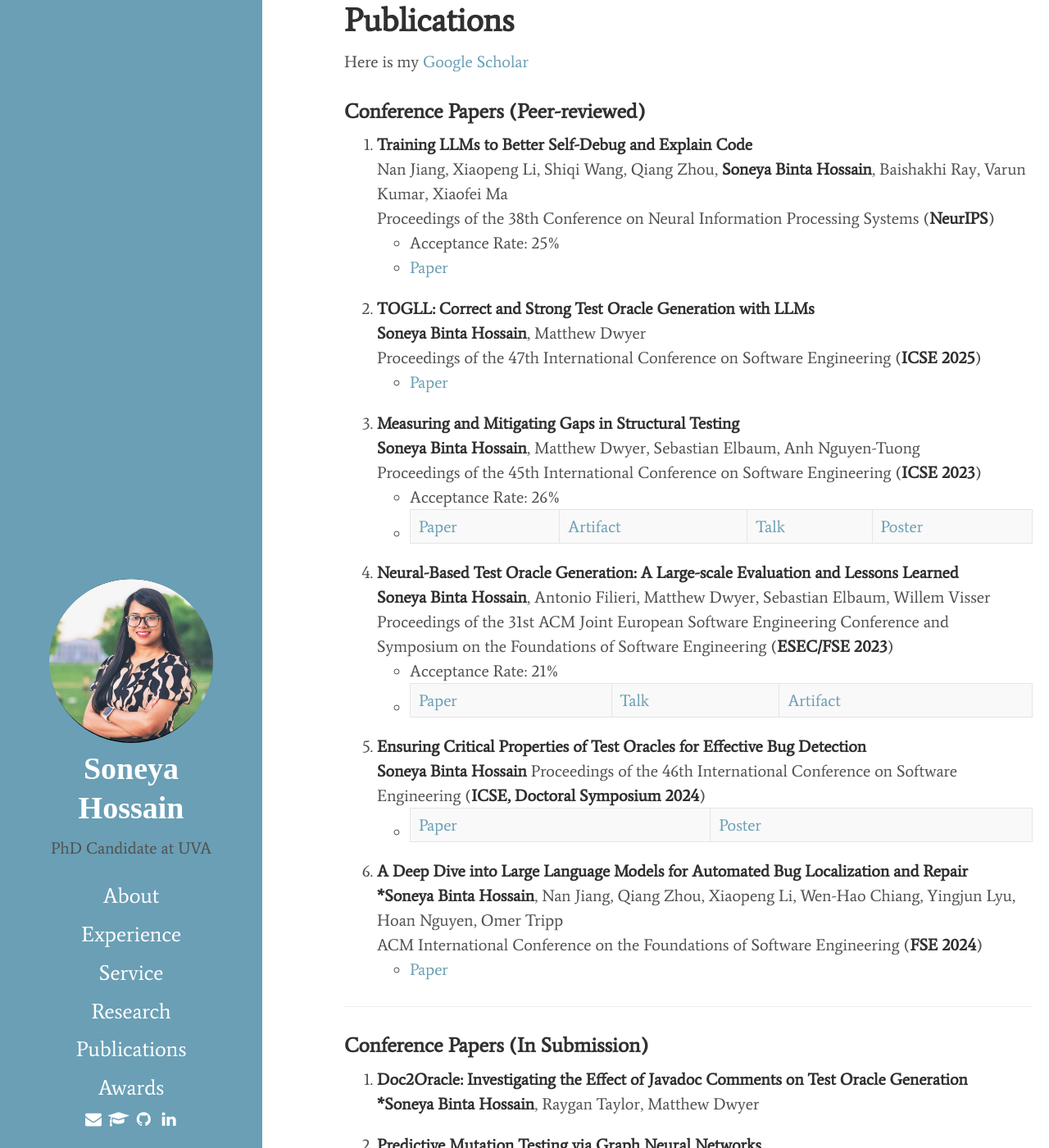
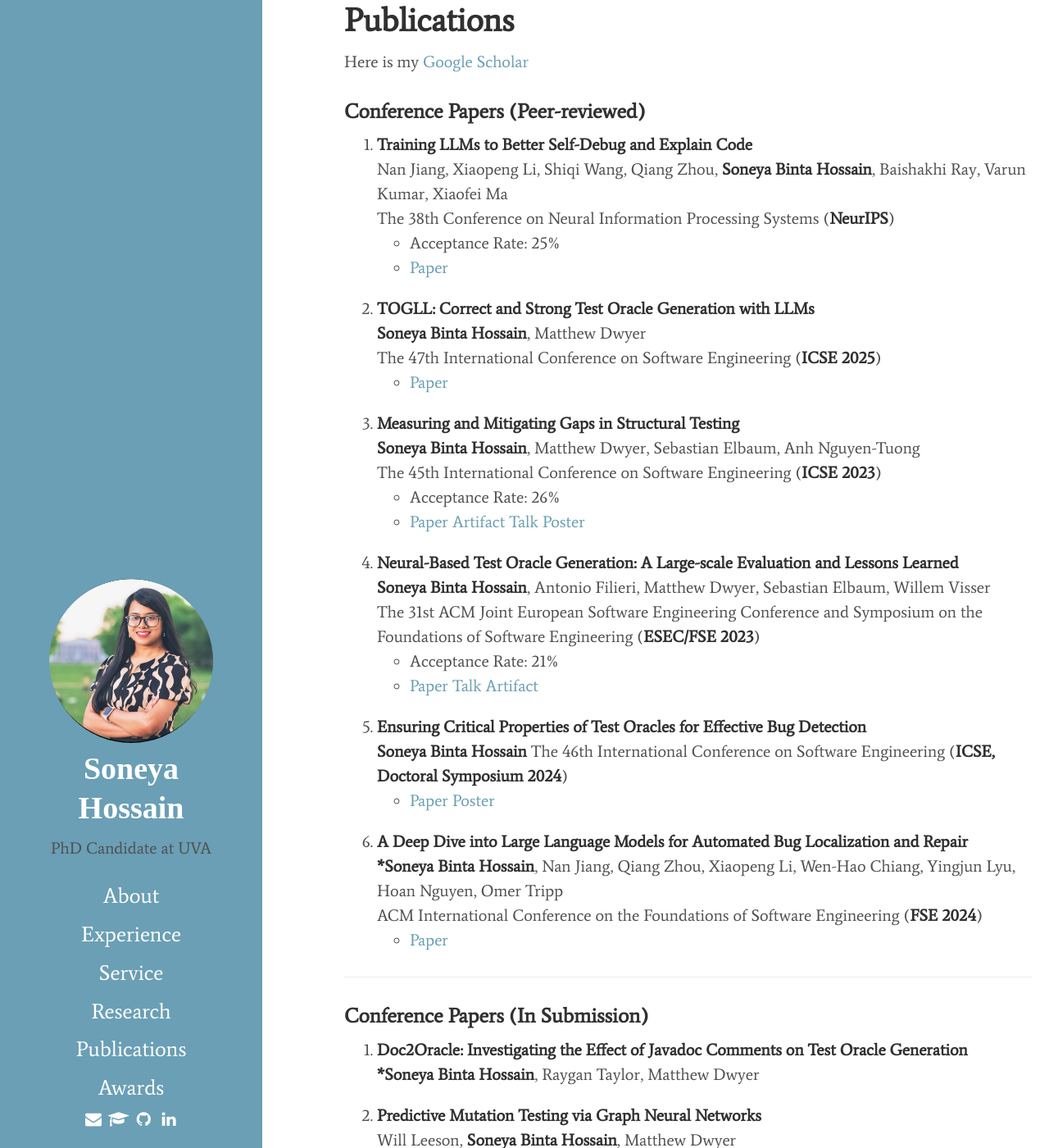
Before and after one commit to soneyahossain/soneyahossain.github.io, a Jekyll site: the page built from publications.md, in a window 1280 px wide and 1400 px high. Shown: the whole window at 82% size. Built offline with Jekyll 4.4.1, drawn with Linux system fonts in a browser that asks for light colours; cached includes are drawn as plain includes.

Commit message:
publication

```diff
--- a/publications.md
+++ b/publications.md
@@ -9,31 +9,31 @@ Here is my [Google Scholar](https://scholar.google.com/citations?user=xDDfwB8AAA
 
 1. **Training LLMs to Better Self-Debug and Explain Code**
    Nan Jiang, Xiaopeng Li, Shiqi Wang, Qiang Zhou, **Soneya Binta Hossain**, Baishakhi Ray, Varun Kumar, Xiaofei Ma
-   Proceedings of the 38th Conference on Neural Information Processing Systems (**NeurIPS**)
+   The 38th Conference on Neural Information Processing Systems (**NeurIPS**)
    - Acceptance Rate: 25%
    - [Paper](https://arxiv.org/pdf/2405.18649)
 
 2. **TOGLL: Correct and Strong Test Oracle Generation with LLMs**
    **Soneya Binta Hossain**, Matthew Dwyer
-   Proceedings of the 47th International Conference on Software Engineering (**ICSE 2025**)
+   The 47th International Conference on Software Engineering (**ICSE 2025**)
    - [Paper](https://doi.org/10.48550/arXiv.2405.03786)
 
 3. **Measuring and Mitigating Gaps in Structural Testing**
    **Soneya Binta Hossain**, Matthew Dwyer, Sebastian Elbaum, Anh Nguyen-Tuong
-   Proceedings of the 45th International Conference on Software Engineering (**ICSE 2023**)
+   The 45th International Conference on Software Engineering (**ICSE 2023**)
    - Acceptance Rate: 26%
-   - [Paper](https://conf.researchr.org/details/icse-2023/icse-2023-technical-track/131/Measuring-and-Mitigating-Gaps-in-Structural-Testing) | [Artifact](https://github.com/soneyahossain/hcc-gap-recommender/tree/main) | [Talk](assets/presentations/ICSE-2023-talk.pdf) | [Poster](assets/presentations/ICSE2023_poster_soneya.pdf)
+   - [Paper](https://conf.researchr.org/details/icse-2023/icse-2023-technical-track/131/Measuring-and-Mitigating-Gaps-in-Structural-Testing)  [Artifact](https://github.com/soneyahossain/hcc-gap-recommender/tree/main)  [Talk](assets/presentations/ICSE-2023-talk.pdf)  [Poster](assets/presentations/ICSE2023_poster_soneya.pdf)
 
 4. **Neural-Based Test Oracle Generation: A Large-scale Evaluation and Lessons Learned**
    **Soneya Binta Hossain**, Antonio Filieri, Matthew Dwyer, Sebastian Elbaum, Willem Visser
-   Proceedings of the 31st ACM Joint European Software Engineering Conference and Symposium on the Foundations of Software Engineering (**ESEC/FSE 2023**)
+   The 31st ACM Joint European Software Engineering Conference and Symposium on the Foundations of Software Engineering (**ESEC/FSE 2023**)
    - Acceptance Rate: 21%
-   - [Paper](https://dl.acm.org/doi/abs/10.1145/3611643.3616265) | [Talk](assets/presentations/FSE-2023-talk.pdf) | [Artifact](https://doi.org/10.6084/m9.figshare.21973091.v4)
+   - [Paper](https://dl.acm.org/doi/abs/10.1145/3611643.3616265)  [Talk](assets/presentations/FSE-2023-talk.pdf)  [Artifact](https://doi.org/10.6084/m9.figshare.21973091.v4)
 
 5. **Ensuring Critical Properties of Test Oracles for Effective Bug Detection**
    **Soneya Binta Hossain**
-   Proceedings of the 46th International Conference on Software Engineering (**ICSE, Doctoral Symposium 2024**)
-   - [Paper](https://dl.acm.org/doi/10.1145/3639478.3639791) | [Poster](assets/presentations/ICSE-DS-24-Soneya-A0-28.pdf)
+   The 46th International Conference on Software Engineering (**ICSE, Doctoral Symposium 2024**)
+   - [Paper](https://dl.acm.org/doi/10.1145/3639478.3639791)  [Poster](assets/presentations/ICSE-DS-24-Soneya-A0-28.pdf)
 
 6. **A Deep Dive into Large Language Models for Automated Bug Localization and Repair**
    ***Soneya Binta Hossain**, Nan Jiang, Qiang Zhou, Xiaopeng Li, Wen-Hao Chiang, Yingjun Lyu, Hoan Nguyen, Omer Tripp
```
